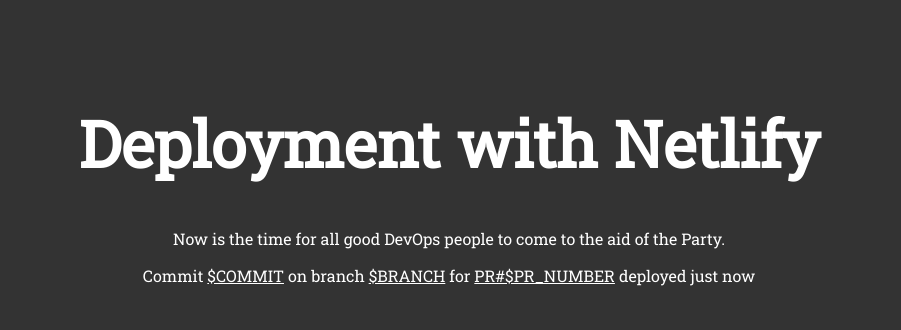
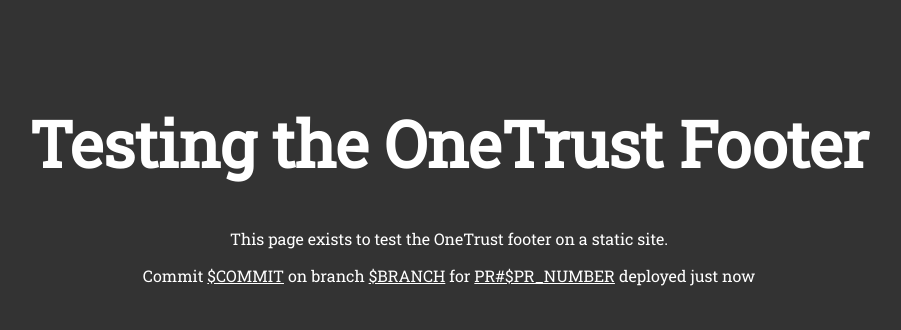
Before and after one commit to thinkcompany/netlify-static, a website: page src/index.html in a window 1280 px wide. Shown: the top 330 px of the page, without its empty margins (191-1092 px from the left). Drawn offline with Linux system fonts and the light colour scheme; files that its build step writes are made by us from their sources; files whose address does not match are found by name.

Commit message:
Update text on the static page

```diff
--- a/src/index.html
+++ b/src/index.html
@@ -5,14 +5,14 @@
 	<title>Think Company | Deployment using Netlify</title>
 	<link href="https://fonts.googleapis.com/css?family=Roboto+Slab&display=swap" rel="stylesheet">
 	<link rel="stylesheet" href="css/style.css">
-	<meta property="og:title" content="Think Company Deployment using Netlify" />
-	<meta property="og:description" content="Continuous deployment of a static site using Netlify." />
+	<meta property="og:title" content="Think Company OneTrust Footer Test" />
+	<meta property="og:description" content="Testing the OneTrust footer" />
 </head>
 <body>
   <div class="wrapper">
     <div class="header">
-      <h1>Deployment with Netlify</h1>
-      <p>Now is the time for all good DevOps people to come to the aid of the Party.</p>
+      <h1>Testing the OneTrust Footer</h1>
+      <p>This page exists to test the OneTrust footer on a static site.</p>
       <p class="watermark">
         <!-- commit -->Commit <a href="https://github.com/thinkcompany/netlify-static/commit/$COMMIT">$COMMIT</a><!-- /commit -->
         <!-- branch -->on branch <a href="https://github.com/thinkcompany/netlify-static/tree/$BRANCH">$BRANCH</a><!-- /branch -->
```
